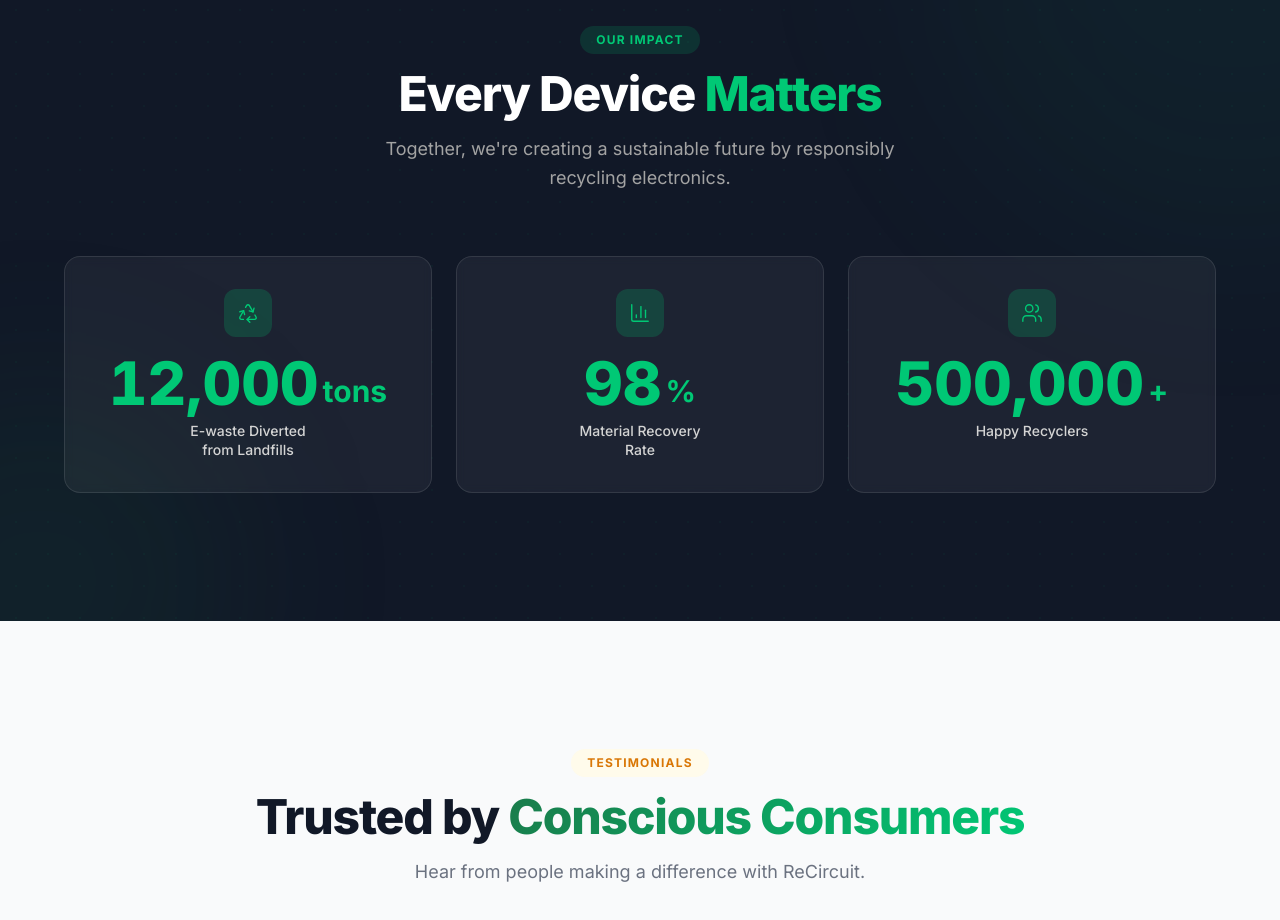
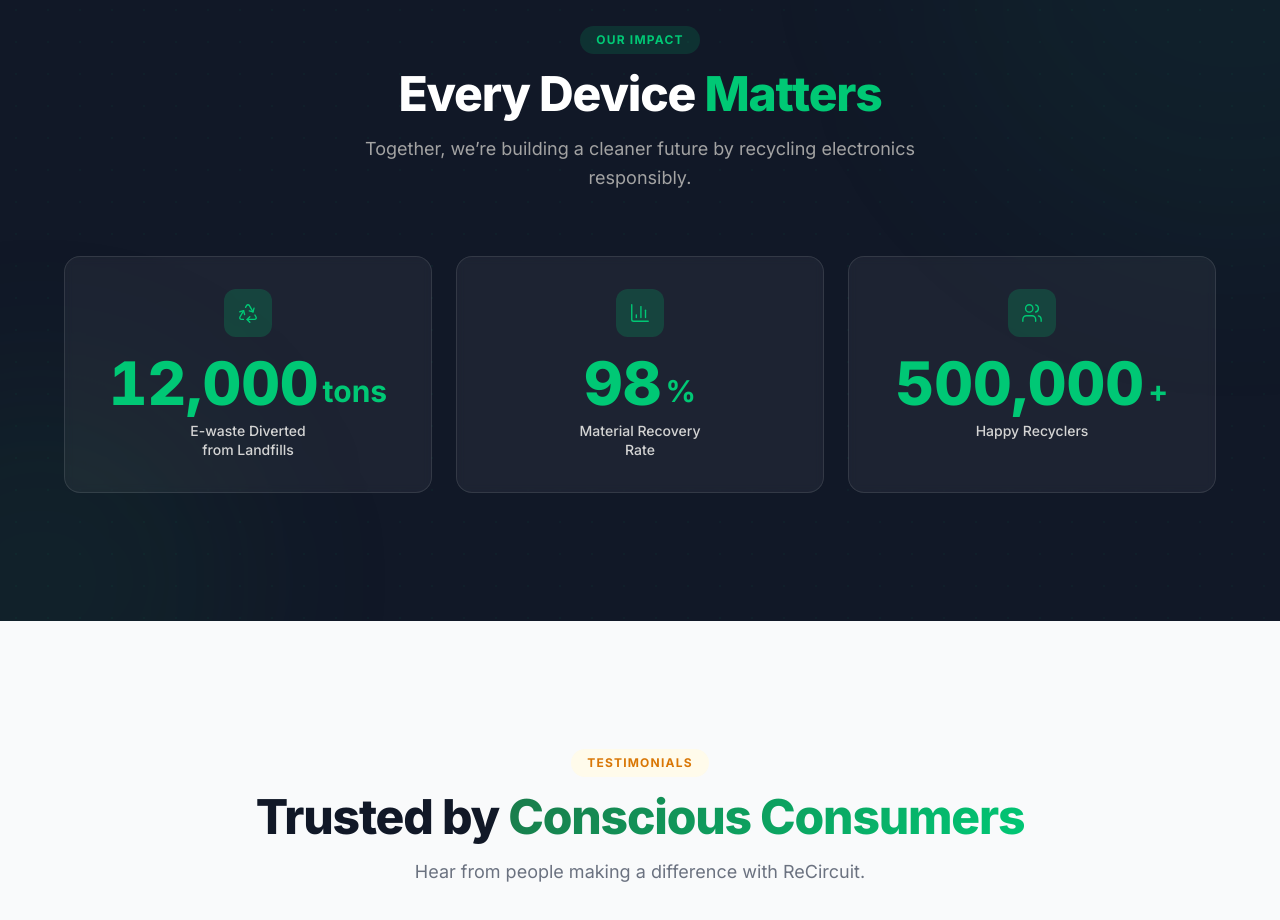
Before and after one commit to nirjalguragainofficial-hash/ReCircuit-Frontend, a React (Vite) app: page / in a window 1280 px wide. Shown: the part 4420-5340 px from the top of the page. Built offline with nearby package versions, Linux system fonts and the light colour scheme.

Commit message:
refactor: update Impact section description text

```diff
--- a/src/components/Impact.jsx
+++ b/src/components/Impact.jsx
@@ -22,7 +22,7 @@ export function Impact() {
             Every Device <span className="text-accent">Matters</span>
           </h2>
           <p className="text-lg text-neutral-400 max-w-xl mx-auto leading-relaxed">
-            Together, we're creating a sustainable future by responsibly recycling electronics.
+            Together, we’re building a cleaner future by recycling electronics responsibly.
           </p>
         </div>
 
```
